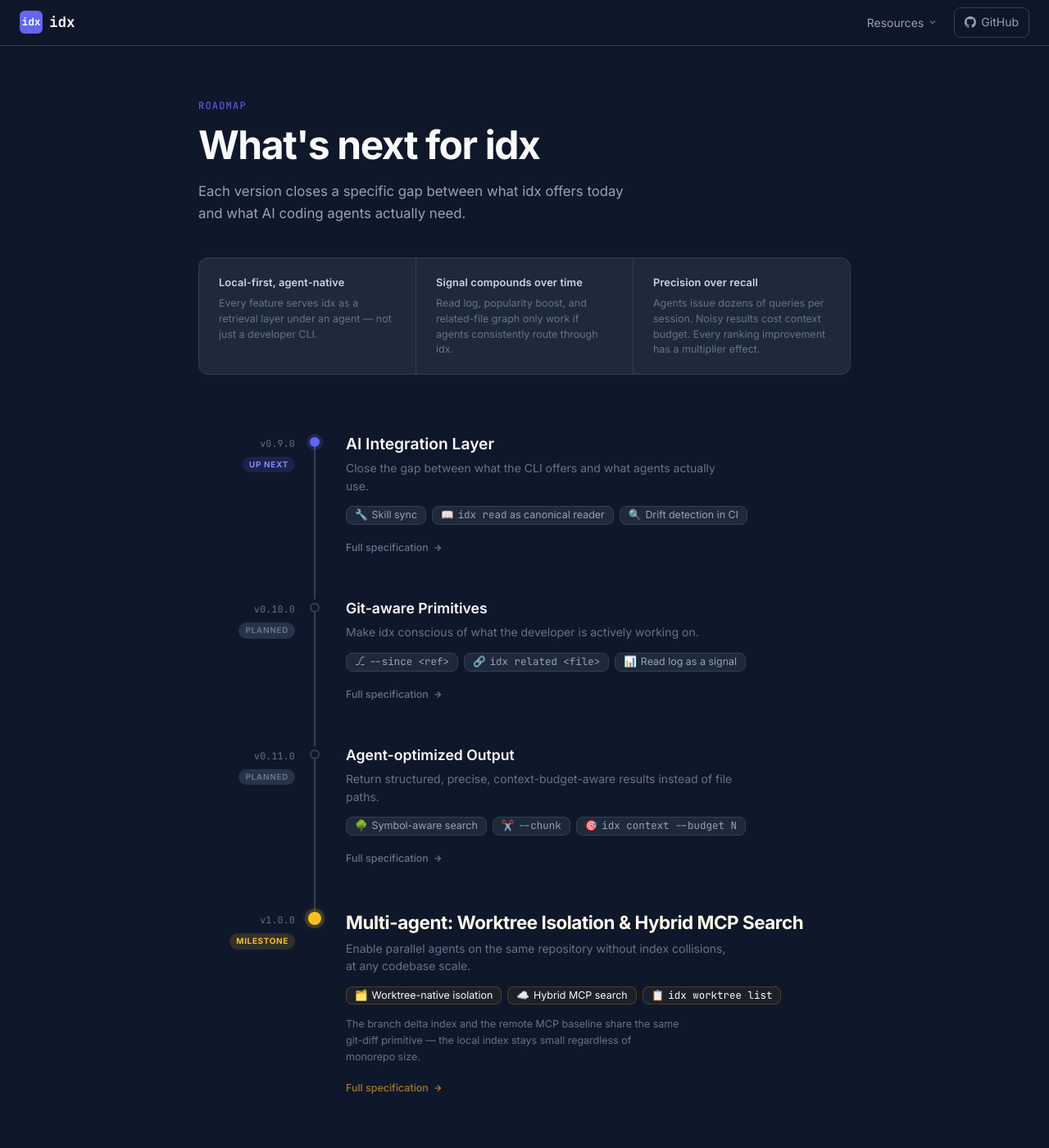
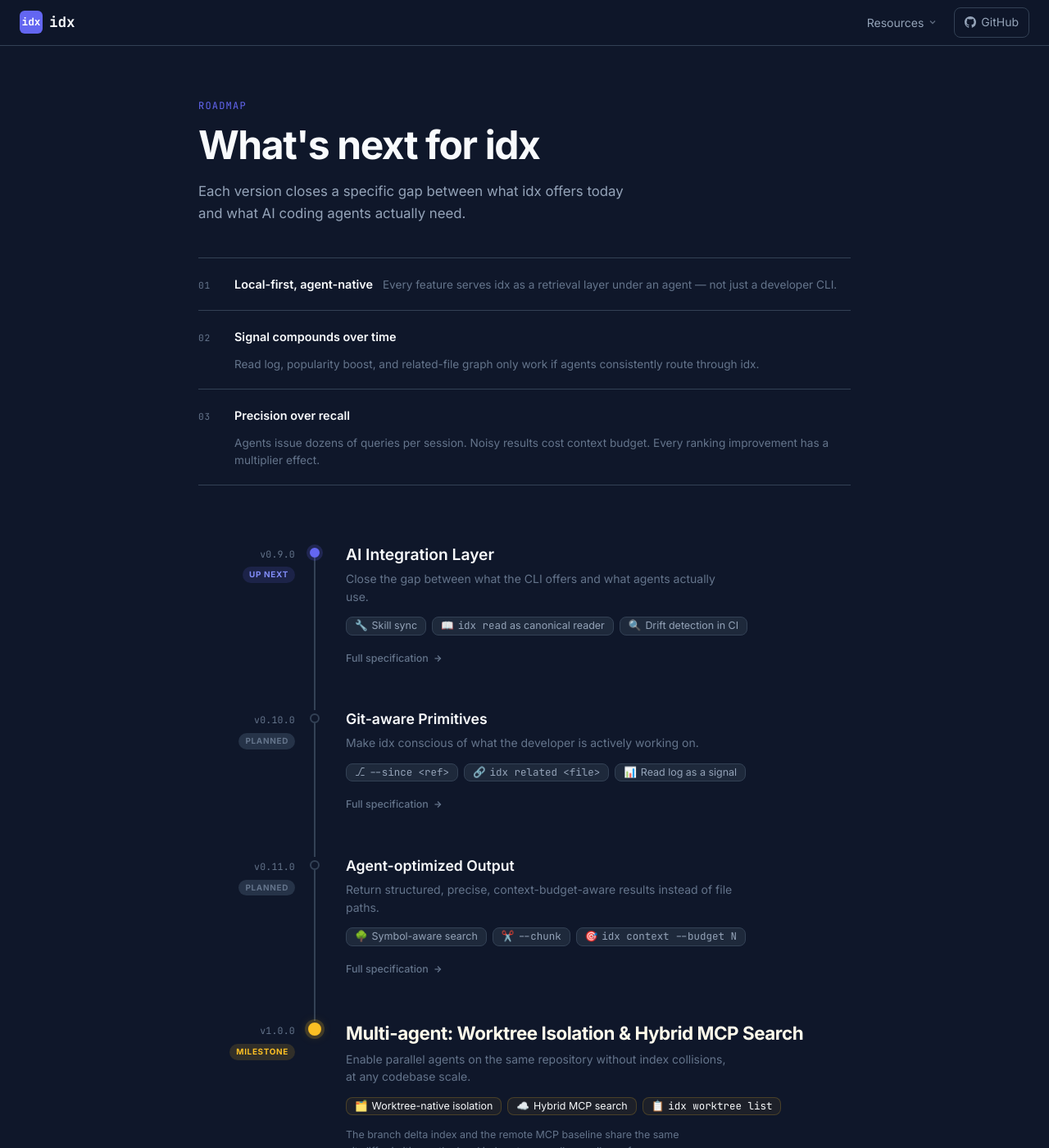
Before and after one commit to eltu/idx-site, a Jekyll site: the page built from roadmap.html, in a window 1280 px wide and 1400 px high. Shown: the whole window at 82% size. Built offline with Jekyll 4.4.1, drawn with Linux system fonts in a browser that asks for light colours.

Commit message:
Redesign roadmap principles: numbered rows replacing washed-out boxes

```diff
--- a/assets/css/style.css
+++ b/assets/css/style.css
@@ -949,32 +949,45 @@
 }
 
 .roadmap-principles {
-  display: grid;
-  grid-template-columns: repeat(3, 1fr);
-  gap: 1px;
-  background: var(--border);
-  border: 1px solid var(--border);
-  border-radius: var(--radius-lg);
-  overflow: hidden;
+  display: flex;
+  flex-direction: column;
+  gap: 0;
+  border-top: 1px solid var(--border);
 }
 
 .roadmap-principle {
   display: flex;
-  flex-direction: column;
-  gap: 6px;
-  padding: 20px 24px;
-  background: var(--surface);
+  align-items: baseline;
+  gap: 20px;
+  padding: 20px 0;
+  border-bottom: 1px solid var(--border);
+}
+
+.roadmap-principle-num {
+  font-family: var(--font-mono);
+  font-size: 0.7rem;
+  color: var(--muted);
+  letter-spacing: 0.06em;
+  flex-shrink: 0;
+  width: 24px;
+}
+
+.roadmap-principle-content {
+  display: flex;
+  align-items: baseline;
+  gap: 12px;
+  flex-wrap: wrap;
 }
 
 .roadmap-principle-name {
-  font-size: 0.8rem;
+  font-size: 0.9rem;
   font-weight: 600;
-  color: var(--text);
-  letter-spacing: 0.01em;
+  color: #F8FAFC;
+  white-space: nowrap;
 }
 
 .roadmap-principle-desc {
-  font-size: 0.78rem;
+  font-size: 0.85rem;
   color: var(--muted);
   line-height: 1.5;
 }
@@ -1175,7 +1188,7 @@
   .docs-content { padding: 32px 24px; }
   .ai-stat-grid { grid-template-columns: repeat(2, minmax(0, 1fr)); }
   .roadmap-page { padding: 48px 24px 80px; }
-  .roadmap-principles { grid-template-columns: 1fr; }
+  .roadmap-principle-content { flex-direction: column; gap: 4px; }
 }
 
 @media (max-width: 768px) {
--- a/roadmap.html
+++ b/roadmap.html
@@ -13,16 +13,25 @@
 
     <div class="roadmap-principles">
       <div class="roadmap-principle">
+        <span class="roadmap-principle-num">01</span>
+        <div class="roadmap-principle-content">
           <span class="roadmap-principle-name">Local-first, agent-native</span>
           <span class="roadmap-principle-desc">Every feature serves idx as a retrieval layer under an agent — not just a developer CLI.</span>
         </div>
+      </div>
       <div class="roadmap-principle">
+        <span class="roadmap-principle-num">02</span>
+        <div class="roadmap-principle-content">
           <span class="roadmap-principle-name">Signal compounds over time</span>
           <span class="roadmap-principle-desc">Read log, popularity boost, and related-file graph only work if agents consistently route through idx.</span>
         </div>
+      </div>
       <div class="roadmap-principle">
+        <span class="roadmap-principle-num">03</span>
+        <div class="roadmap-principle-content">
           <span class="roadmap-principle-name">Precision over recall</span>
           <span class="roadmap-principle-desc">Agents issue dozens of queries per session. Noisy results cost context budget. Every ranking improvement has a multiplier effect.</span>
+        </div>
       </div>
     </div>
   </div>
```
Lines whose indentation alone changed are shown as unchanged.
